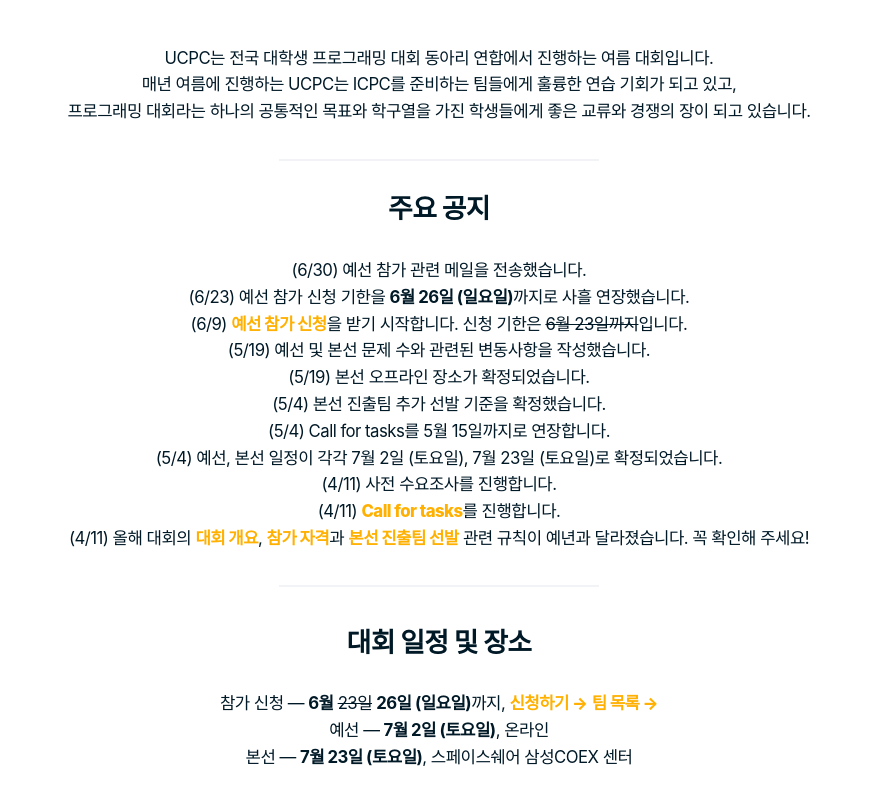
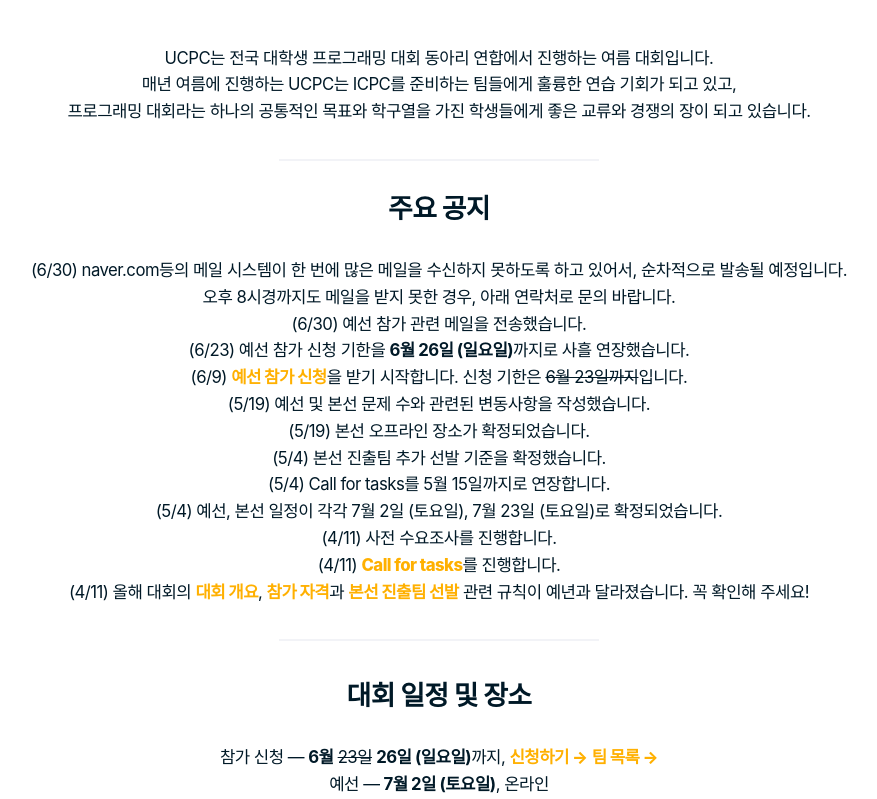
Before and after one commit to ucpcc/2022, a Jekyll site: the page built from index.md, in a window 1280 px wide and 900 px high, scrolled down 1283 px, cut to the strip 0-799 px from the top of the window. Shown: the whole strip, without its empty margins (201-1078 px from the left). Built offline with Jekyll 4.4.1, drawn with Linux system fonts in a browser that asks for light colours; some web fonts are replaced.

Commit message:
added notice for naver etc,.

```diff
--- a/index.md
+++ b/index.md
@@ -5,6 +5,7 @@ title: UCPC 2022
 
 ## 주요 공지
 
+- (6/30) naver.com등의 메일 시스템이 한 번에 많은 메일을 수신하지 못하도록 하고 있어서, 순차적으로 발송될 예정입니다.<br/>오후 8시경까지도 메일을 받지 못한 경우, 아래 연락처로 문의 바랍니다.
 - (6/30) 예선 참가 관련 메일을 전송했습니다.
 - (6/23) 예선 참가 신청 기한을 **6월 26일 (일요일)**까지로 사흘 연장했습니다.
 - (6/9) [예선 참가 신청](https://forms.gle/8VyPLm3YzbxZgT7Y7)을 받기 시작합니다. 신청 기한은 ~~6월 23일까지~~입니다.
```
